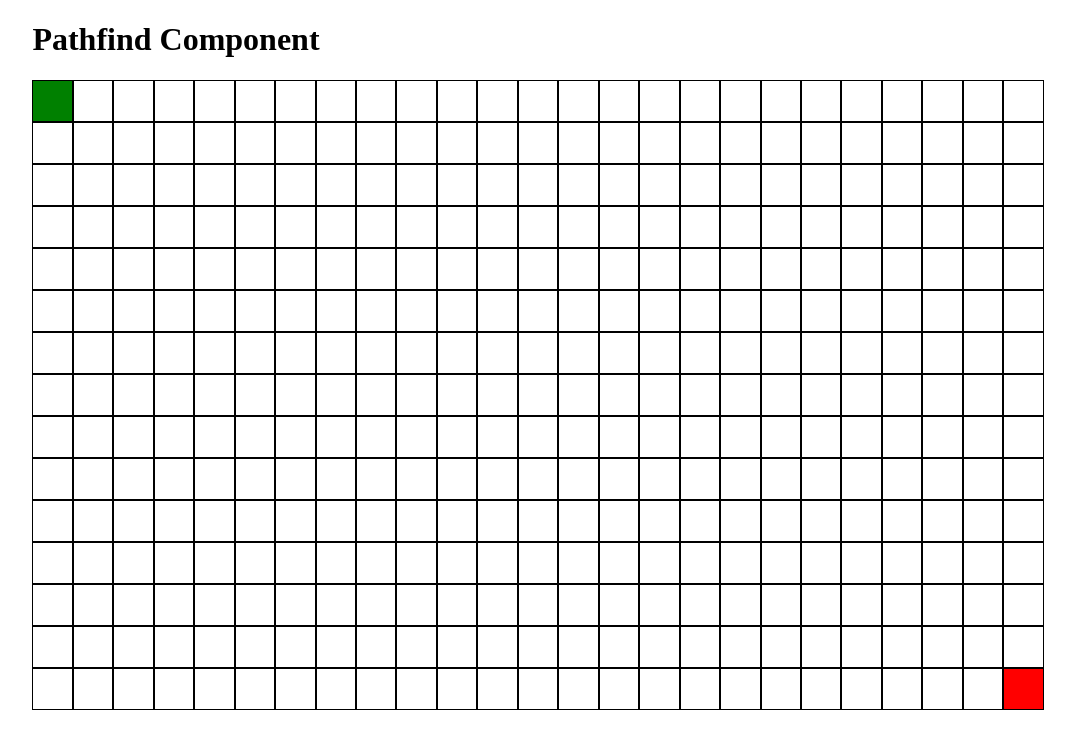
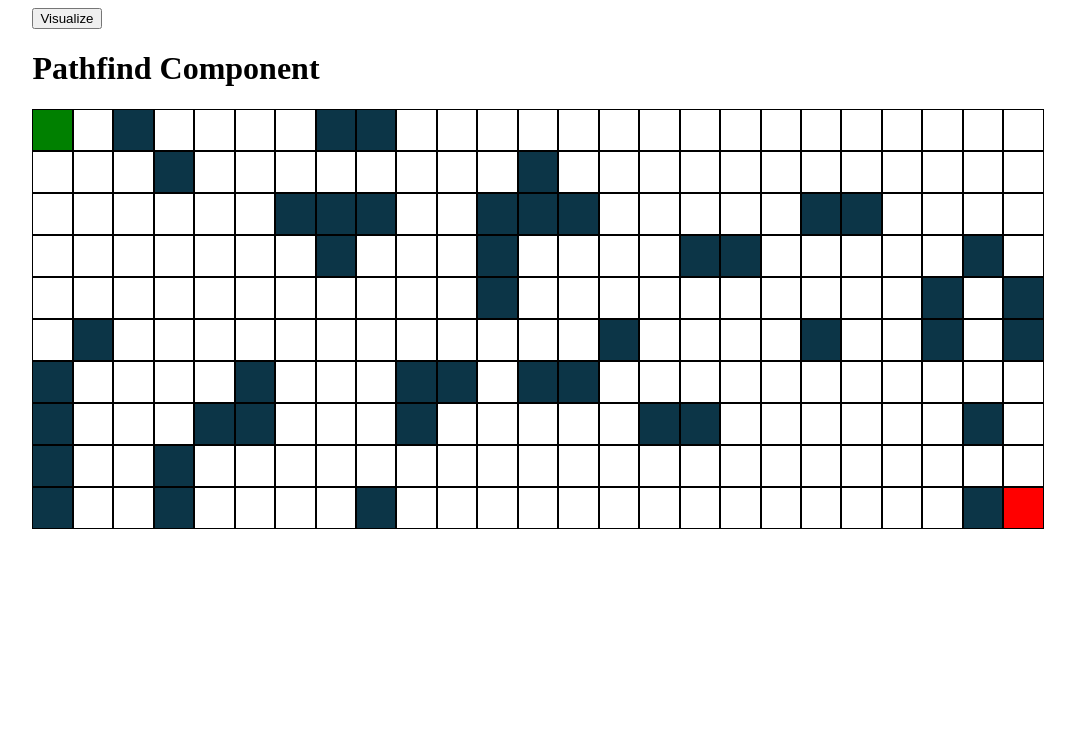
Before and after one commit to AlKL/PathfindingVisualizer, a React (Create React App) app in the folder frontend/: page / in a window 1280 px wide. Shown: the top 748 px of the page, without its empty margins (102-1177 px from the left). Built offline with nearby package versions, Linux system fonts and the light colour scheme.

Commit message:
Path completed visualizing astar with walls

```diff
--- a/frontend/src/algorithms/aStar.js
+++ b/frontend/src/algorithms/aStar.js
@@ -2,6 +2,7 @@ function aStar(startNode, endNode) {
     let openSet = [];
     let closedSet = [];
     let path = [];
+    let visitedNodes =[];
 
     openSet.push(startNode);
     while (openSet.length > 0) {
@@ -13,6 +14,7 @@ function aStar(startNode, endNode) {
         }
 
         let current = openSet[leastIndex];
+        visitedNodes.push(current);
 
         if (current === endNode) {
             let temp = current;
@@ -22,7 +24,7 @@ function aStar(startNode, endNode) {
                 temp = temp.previous;
             }
             // console.log(path);
-            return path;
+            return { path, visitedNodes };
         }
 
         openSet = openSet.filter((elt) => elt !== current);
@@ -31,7 +33,7 @@ function aStar(startNode, endNode) {
         let neighbours = current.neighbours;
         for (let i = 0; i < neighbours.length; i++) {
             let neighbour = neighbours[i];
-            if (!closedSet.includes(neighbour)) {
+            if (!closedSet.includes(neighbour) && !neighbour.isWall) {
                 let tempG = current.g + 1;
                 let newPath = false;
                 if (openSet.includes(neighbour)) {
@@ -53,7 +55,7 @@ function aStar(startNode, endNode) {
         }
     }
 
-    return { path, error: 'No Path Found' };
+    return { path, visitedNodes, error: 'No Path Found' };
 }
 
 function heuristic(a, b) {
--- a/frontend/src/components/Node/Node.css
+++ b/frontend/src/components/Node/Node.css
@@ -11,3 +11,63 @@
 .node-end {
     background-color: red;
 }
+
+.node-visited {
+    animation-name: visitedAnimation;
+    animation-duration: 1.5s;
+    animation-timing-function: ease-out;
+    animation-delay: 0;
+    animation-direction: alternate;
+    animation-iteration-count: 1;
+    animation-fill-mode: forwards;
+    animation-play-state: running;
+}
+
+@keyframes visitedAnimation {
+    0% {
+        transform: scale(0.3);
+        background-color: rgba(0, 0, 66, 0.75);
+        border-radius: 10%;
+    }
+    50% {
+        background-color: peachpuff;
+    }
+    75% {
+        transform: scale(1.2);
+        background-color: peachpuff;
+    }
+    100% {
+        transform: scale(1);
+        background-color: peachpuff;
+    }
+}
+
+.node-wall {
+    background-color: rgb(12, 53, 71);
+}
+
+.node-shortest-path {
+    animation-name: shortestPath;
+    animation-duration: 1.5s;
+    animation-timing-function: ease-out;
+    animation-delay: 0;
+    animation-direction: alternate;
+    animation-iteration-count: 1;
+    animation-fill-mode: forwards;
+    animation-play-state: running;
+}
+
+@keyframes shortestPath {
+    0% {
+        transform: scale(0.6);
+        background-color: aquamarine;
+    }
+    50% {
+        transform: scale(1.2);
+        background-color: aquamarine;
+    }
+    100% {
+        transform: scale(1);
+        background-color: aquamarine;
+    }
+}
--- a/frontend/src/components/Node/Node.js
+++ b/frontend/src/components/Node/Node.js
@@ -1,12 +1,11 @@
 import React from 'react';
 import './Node.css';
 
-const Node = ({ isStart, isEnd, row, col }) => {
-    const classes = isStart ? 'node-start' : isEnd ? 'node-end' : '';
+const Node = ({ isStart, isEnd, row, col, isWall }) => {
+    const classes = isStart ? 'node-start' : isWall ? 'node-wall' : isEnd ? 'node-end' : '';
     return (
         <div className={`node ${classes}`} id={`node-${row}-${col}`}></div>
     );
 };
 
-
 export default Node;
--- a/frontend/src/components/Pathfind.js
+++ b/frontend/src/components/Pathfind.js
@@ -4,7 +4,7 @@ import './Pathfind.css';
 import aStar from '../algorithms/aStar';
 
 const cols = 25;
-const rows = 15;
+const rows = 10;
 
 const NODE_START_ROW = 0;
 const NODE_START_COL = 0;
@@ -14,6 +14,7 @@ const NODE_END_COL = cols - 1;
 const Pathfind = () => {
     const [grid, setGrid] = useState([]);
     const [path, setPath] = useState([]);
+    const [visitedNodes, setVisitedNodes] = useState([]);
 
     useEffect(() => {
         initializeGrid();
@@ -35,7 +36,11 @@ const Pathfind = () => {
 
         const startNode = grid[NODE_START_ROW][NODE_START_COL];
         const endNode = grid[NODE_END_ROW][NODE_END_COL];
-        setPath(aStar(startNode, endNode));
+        let path = aStar(startNode, endNode);
+        startNode.isWall = false;
+        endNode.isWall = false;
+        setPath(path.path);
+        setVisitedNodes(path.visitedNodes);
     };
 
     //Add Neighbours
@@ -66,6 +71,10 @@ const Pathfind = () => {
         this.f = 0;
         this.h = 0;
         this.neighbours = [];
+        this.isWall = false;
+        if (Math.random(1) < 0.2) {
+            this.isWall = true;
+        }
         this.previous = undefined;
         this.addneighbours = function (grid) {
             let i = this.x;
@@ -84,7 +93,7 @@ const Pathfind = () => {
                 return (
                     <div key={rowIndex} className='row-wrapper'>
                         {row.map((col, colIndex) => {
-                            const { isStart, isEnd } = col;
+                            const { isStart, isEnd, isWall } = col;
                             return (
                                 <Node
                                     key={colIndex}
@@ -92,6 +101,7 @@ const Pathfind = () => {
                                     isEnd={isEnd}
                                     row={rowIndex}
                                     col={colIndex}
+                                    isWall={isWall}
                                 />
                             );
                         })}
@@ -101,9 +111,35 @@ const Pathfind = () => {
         </div>
     );
 
+    const visualizeShortestPath = (shortestPathNodes) => {
+        for (let i = 0; i < shortestPathNodes.length; i++) {
+            setTimeout(() => {
+                const node = shortestPathNodes[i];
+                document.getElementById(`node-${node.x}-${node.y}`).className = 'node node-shortest-path';
+            }, 10 * i);
+        }
+    };
+
+    const visualizePath = () => {
+        for (let i = 0; i <= visitedNodes.length; i++) {
+            if (i === visitedNodes.length) {
+                setTimeout(() => {
+                    visualizeShortestPath(path);
+                }, 20 * i);
+            } else {
+                setTimeout(() => {
+                    const node = visitedNodes[i];
+                    document.getElementById(`node-${node.x}-${node.y}`).className = 'node node-visited';
+                }, 20 * i);
+
+            }
+        }
+    };
+
     console.log(path);
     return (
         <div className='wrapper'>
+            <button onClick={visualizePath} >Visualize</button>
             <h1>Pathfind Component</h1>
             {gridWithNode}
         </div>
```
Lines whose indentation alone changed are shown as unchanged.
